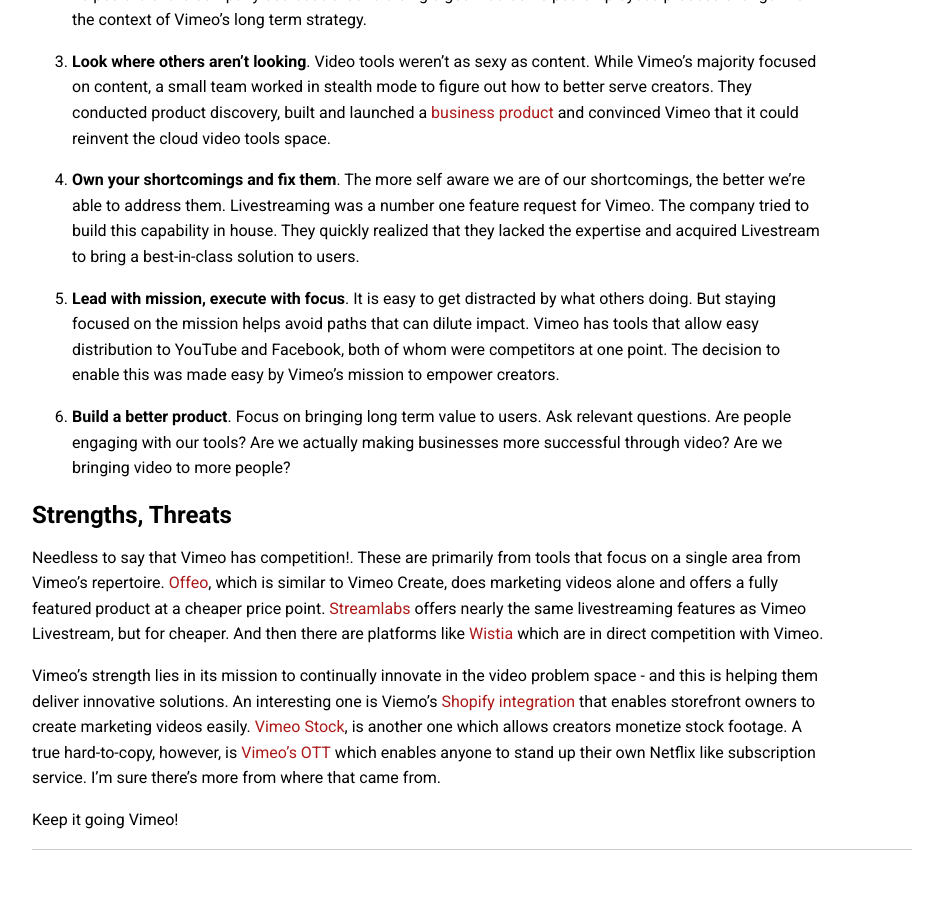
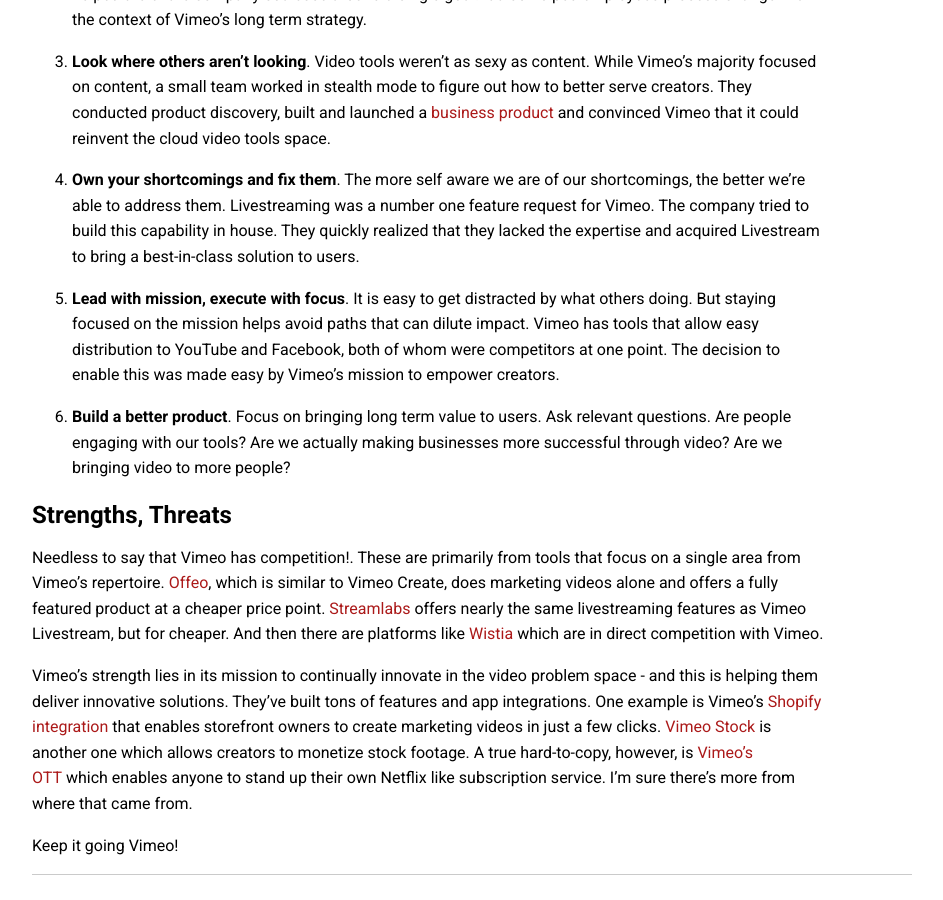
Before and after one commit to sautee/sautee.github.io, a Jekyll site: the page built from _posts/2021-06-12-vimeotransform.md, in a window 1280 px wide and 900 px high, scrolled down 2326 px. Shown: the whole window, without its empty margins (168-1111 px from the left). Built offline with Jekyll 4.4.1, drawn with Linux system fonts in a browser that asks for light colours; before the commit the page ends 3201 px from its top, so only the background shows below that; some of the changed text lies outside the part shown.

Commit message:
Update 2021-06-12-vimeotransform.md

```diff
--- a/_posts/2021-06-12-vimeotransform.md
+++ b/_posts/2021-06-12-vimeotransform.md
@@ -91,6 +91,6 @@
 
 Needless to say that Vimeo has competition!. These are primarily from tools that focus on a single area from Vimeo’s repertoire. [Offeo](https://offeo.com/), which is similar to Vimeo Create, does marketing videos alone and offers a fully featured product at a cheaper price point. [Streamlabs](https://streamlabs.com/) offers nearly the same livestreaming features as Vimeo Livestream, but for cheaper. And then there are platforms like [Wistia](https://wistia.com/) which are in direct competition with Vimeo.
 
-Vimeo's strength lies in its mission to continually innovate in the video problem space - and this is helping them deliver innovative solutions. An interesting one is Viemo's [Shopify integration](https://apps.shopify.com/vimeo_product_video_maker) that enables storefront owners to create marketing videos easily. [Vimeo Stock](https://vimeo.com/stock), is another one which allows creators monetize stock footage. A true hard-to-copy, however, is [Vimeo's OTT](https://vimeo.com/ott/home) which enables anyone to stand up their own Netflix like subscription service. I'm sure there's more from where that came from.
+Vimeo's strength lies in its mission to continually innovate in the video problem space - and this is helping them deliver innovative solutions. They’ve built tons of features and app integrations. One example is Vimeo’s [Shopify integration](https://apps.shopify.com/vimeo_product_video_maker) that enables storefront owners to create marketing videos in just a few clicks. [Vimeo Stock](https://vimeo.com/stock) is another one which allows creators to monetize stock footage. A true hard-to-copy, however, is [Vimeo's OTT](https://vimeo.com/ott/home) which enables anyone to stand up their own Netflix like subscription service. I'm sure there's more from where that came from.
 
 Keep it going Vimeo!
```
Also changed, not shown: other parts of _posts/2021-06-12-vimeotransform.md (+1 -1 lines).
